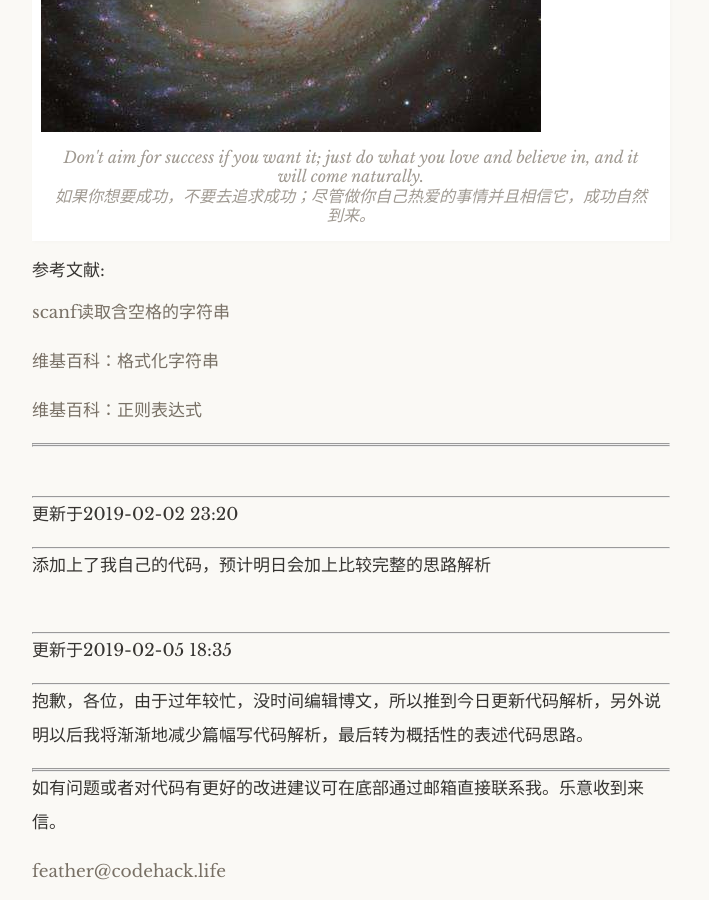
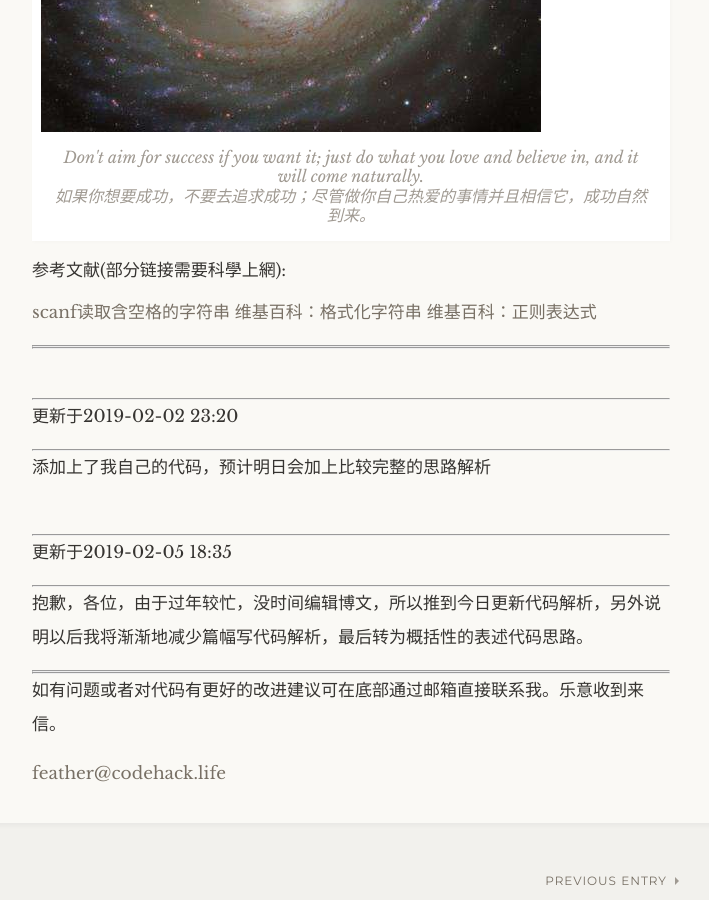
Before and after one commit to foxes1998/codehack.github.io, a Jekyll site: the page built from _posts/2019-01-29-[C]Puzzle_UVa227.markdown, in a window 1280 px wide and 900 px high, scrolled down 12536 px. Shown: the whole window, without its empty margins (289-998 px from the left). Built offline with Jekyll 4.4.1, drawn with Linux system fonts in a browser that asks for light colours; some web fonts are replaced.

Commit message:
Update 2019-01-29-[C]Puzzle_UVa227.markdown
20190206 14:00

```diff
--- a/_posts/2019-01-29-[C]Puzzle_UVa227.markdown
+++ b/_posts/2019-01-29-[C]Puzzle_UVa227.markdown
@@ -355,11 +355,9 @@ void Print_Puzzle(char a[5][5]){
 	</figcaption>
 </figure>
 
-<h4 id="links">参考文献:</h4>
+<h4 id="links">参考文献(部分链接需要科學上網):</h4>
 [scanf读取含空格的字符串](https://blog.csdn.net/chuhe163/article/details/81048751)
-
 [维基百科：格式化字符串](https://zh.wikipedia.org/wiki/格式化字符串)
-
 [维基百科：正则表达式](https://zh.wikipedia.org/wiki/正则表达式)
 
 * * *
```
